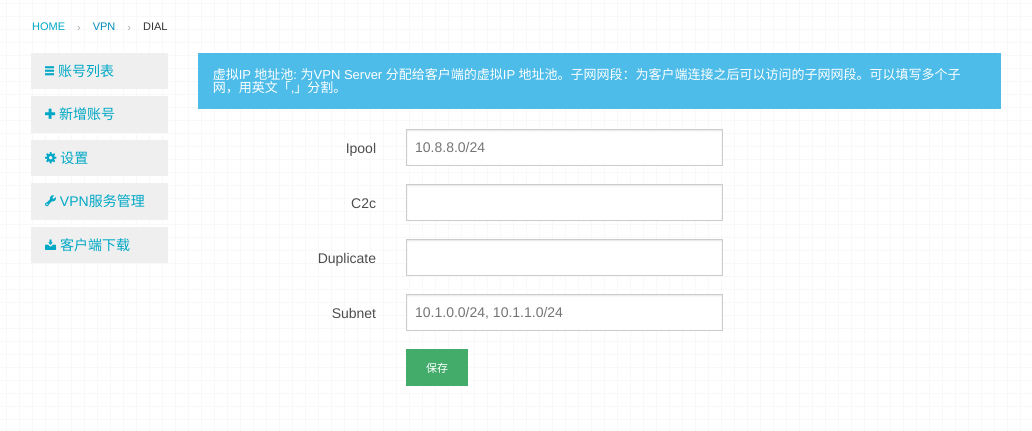
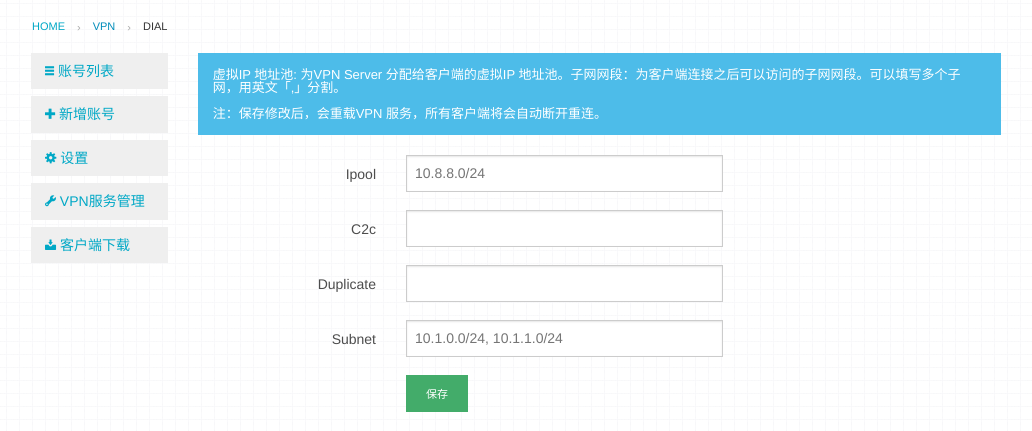
Before and after one commit to alibaba/FlexGW, a Python web app: template website/vpn/dial/templates/dial/settings.html in a window 1280 px wide. Shown: the part 140-571 px from the top of the page, without its empty margins (124-1156 px from the left). Run offline with Jinja, Linux system fonts and the light colour scheme; the template is opened without the code that fills it, so the values that code supplies are empty, except form fields; tables that the repository leaves empty hold one stand-in row (values such as "Sample post"); form fields are guessed from the names that the template uses.

Commit message:
Update some alert info.

```diff
--- a/website/vpn/dial/templates/dial/download.html
+++ b/website/vpn/dial/templates/dial/download.html
@@ -23,7 +23,7 @@
       {% endif %}
       {% endwith %}
       <div data-alert class="alert-box info">
-        注意：「配置」文件下载后，请将配置文件中的「remote IP」字段修改为本机绑定的EIP 地址。
+        注意：「配置」文件下载后，请将配置文件中的「remote IP」字段修改为本机所绑定的IP 地址。
       </div>
       <table>
         <thead>
--- a/website/vpn/dial/templates/dial/settings.html
+++ b/website/vpn/dial/templates/dial/settings.html
@@ -23,7 +23,8 @@
       {% endif %}
       {% endwith %}
       <div data-alert class="alert-box info">
-        虚拟IP 地址池: 为VPN Server 分配给客户端的虚拟IP 地址池。子网网段：为客户端连接之后可以访问的子网网段。可以填写多个子网，用英文「,」分割。
+        虚拟IP 地址池: 为VPN Server 分配给客户端的虚拟IP 地址池。子网网段：为客户端连接之后可以访问的子网网段。可以填写多个子网，用英文「,」分割。<br /><br />
+        注：保存修改后，会重载VPN 服务，所有客户端将会自动断开重连。
       </div>
       <form method="POST" action="{{ url_for('dial.settings') }}">
         <div class="row">
```
